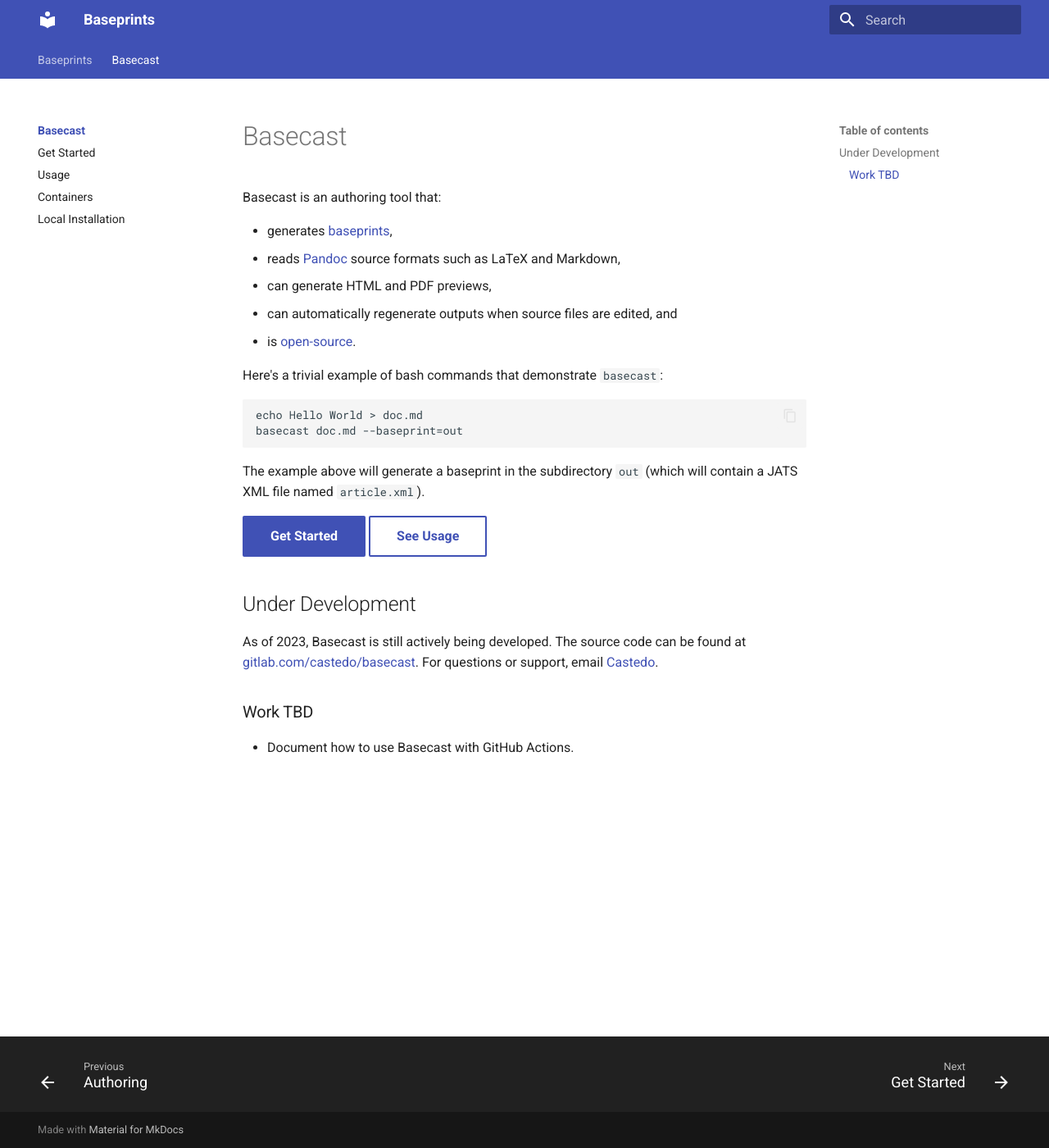
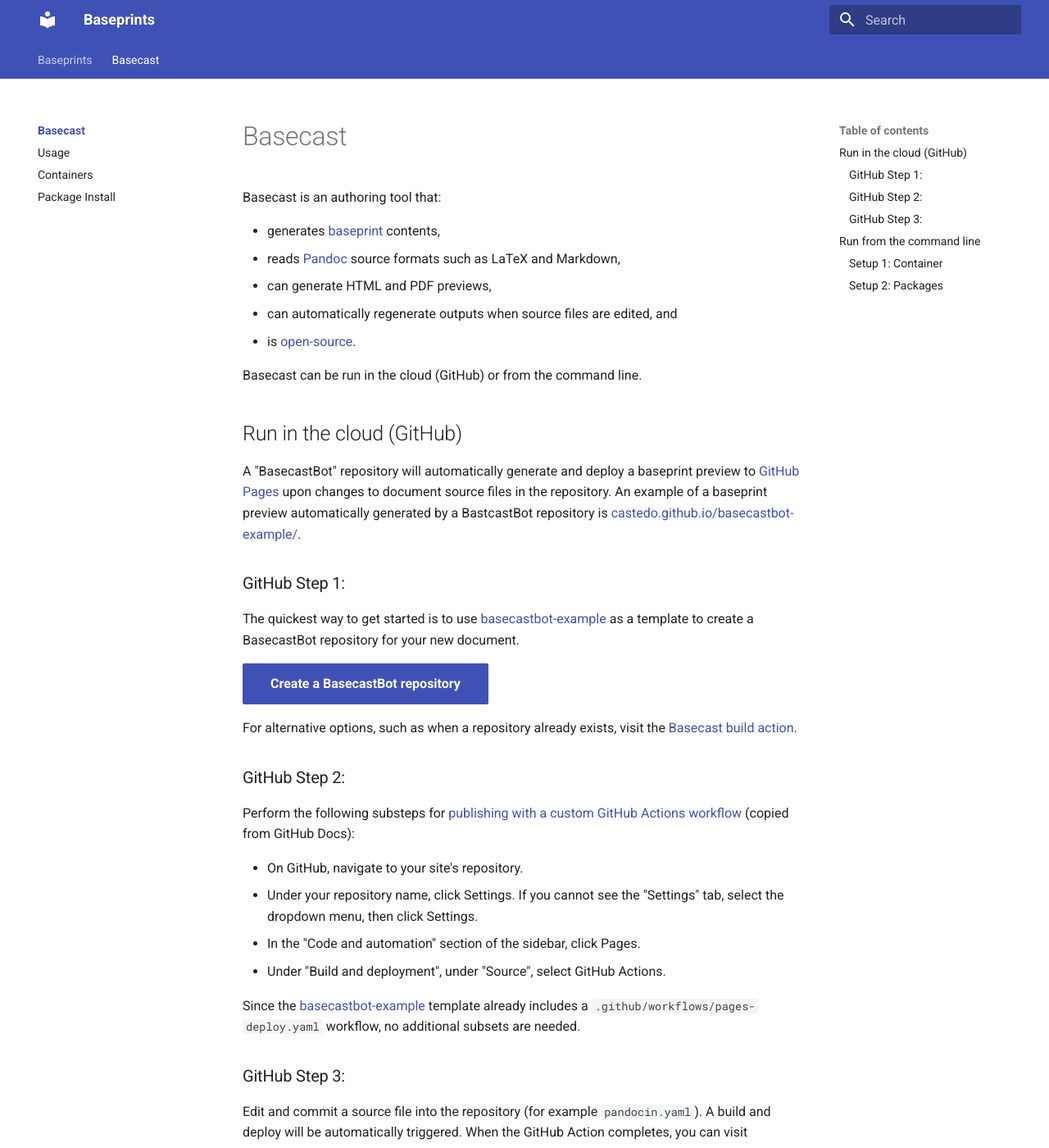
Before and after one commit to singlesourcepub/baseprints, an MkDocs documentation site: the page built from docs/basecast/index.md, in a window 1280 px wide and 1400 px high. Shown: the whole window at 82% size. Built offline with MkDocs 1.6.1 and Material for MkDocs 9.7.7, drawn with Linux system fonts in a browser that asks for light colours; some of the changed text lies outside the part shown.

Commit message:
new basecast cmd line; new GitHub Action steps

````diff
--- a/docs/basecast/index.md
+++ b/docs/basecast/index.md
@@ -2,12 +2,67 @@
 
 Basecast is an authoring tool that:
 
-* generates [baseprints](https://perm.pub/H5NOlCVM9P5Vv4LbeuwJsaME8kM),
+* generates [baseprint](https://perm.pub/H5NOlCVM9P5Vv4LbeuwJsaME8kM) contents,
 * reads [Pandoc](https://pandoc.org) source formats such as LaTeX and Markdown,
 * can generate HTML and PDF previews,
 * can automatically regenerate outputs when source files are edited, and
 * is [open-source](https://gitlab.com/castedo/basecast).
 
+Basecast can be run in the cloud (GitHub) or from the command line.
+
+
+## Run in the cloud (GitHub)
+
+A "BasecastBot" repository will automatically generate and deploy a baseprint preview to
+[GitHub Pages](https://docs.github.com/en/pages)
+upon changes to document source files in the repository.
+An example of a baseprint preview automatically generated by a BastcastBot repository is
+[castedo.github.io/basecastbot-example/](https://castedo.github.io/basecastbot-example/).
+
+
+### GitHub Step 1:
+
+The quickest way to get started is to use
+[basecastbot-example](https://github.com/castedo/basecastbot-example/)
+as a template to create a BasecastBot repository for your new document.
+
+[Create a BasecastBot repository](
+https://github.com/new?template_owner=castedo&template_name=basecastbot-example
+){ .md-button .md-button--primary target='_blank' }
+
+For alternative options, such as when a repository already exists, visit the
+[Basecast build action](https://github.com/castedo/basecast-build-action).
+
+
+### GitHub Step 2:
+
+Perform the following substeps for
+[publishing with a custom GitHub Actions workflow](https://docs.github.com/en/pages/getting-started-with-github-pages/configuring-a-publishing-source-for-your-github-pages-site#publishing-with-a-custom-github-actions-workflow)
+(copied from GitHub Docs):
+
+- On GitHub, navigate to your site's repository.
+- Under your repository name, click Settings. If you cannot see the "Settings" tab, select the dropdown menu, then click Settings.
+- In the "Code and automation" section of the sidebar, click Pages.
+- Under "Build and deployment", under "Source", select GitHub Actions.
+
+Since the [basecastbot-example](https://github.com/castedo/basecastbot-example/)
+template already includes a `.github/workflows/pages-deploy.yaml` workflow,
+no additional subsets are needed.
+
+
+### GitHub Step 3:
+
+Edit and commit a source file into the repository (for example `pandocin.yaml`).
+A build and deploy will be automatically triggered.
+When the GitHub Action completes, you can visit
+https://**username**.github.io/**repository_name**/
+to preview the baseprint as a web page and PDF.
+
+
+## Run from the command line
+
+Instead of running basecast as a GitHub Action,
+you can run basecast from the command line.
 Here's a trivial example of bash commands that demonstrate `basecast`:
 
 ```
@@ -16,19 +71,29 @@ basecast doc.md --baseprint=out
 ```
 
 The example above will generate a baseprint in the subdirectory `out`
- (which will contain a JATS XML file named `article.xml`).
+(which will contain a JATS XML file named `article.xml`).
+For more details:
 
-[Get Started](start.md){ .md-button .md-button--primary }
 [See Usage](usage.md){ .md-button }
 
+To use Basecast from the command line, it needs to be either "installed" via containers
+or installed locally.
 
-## Under Development
 
-As of 2023, Basecast is still actively being developed.
-The source code can be found at
- [gitlab.com/castedo/basecast](https://gitlab.com/castedo/basecast).
-For questions or support, email [Castedo](mailto:castedo@castedo.com).
+### Setup 1: Container
 
-### Work TBD
+Running `basecast` in an [OCI](https://opencontainers.org/){ target='_blank' }
+(Docker) container is the recommended way to try `basecast`
+because it avoids many common installation problems.
 
-* Document how to use Basecast with GitHub Actions.
+[Setup via containers](containers.md){ .md-button }
+
+
+### Setup 2: Packages
+
+Running `basecast` via a container
+will download and cache almost a gigabyte of container image data.
+Installing `basecast` directly will consume much less disk space.
+However, installing packages locally is more difficult and might not work.
+
+[Install packages](install.md){ .md-button }
--- a/mkdocs.yml
+++ b/mkdocs.yml
@@ -2,7 +2,6 @@ site_name: Baseprints
 theme:
   name: material
   features:
-    - navigation.tabs
     - content.code.copy
     - navigation.footer
     - navigation.indexes
@@ -17,7 +16,6 @@ nav:
     - Authoring: author.md
   - Basecast:
     - basecast/index.md
-    - Get Started: basecast/start.md
     - Usage: basecast/usage.md
     - Containers: basecast/containers.md
-    - Local Installation: basecast/install.md
+    - Package Install: basecast/install.md
````
Also changed, not shown: docs/basecast/containers.md (+1 -1 lines), docs/basecast/install.md (+1 -1 lines), docs/basecast/start.md (deleted, +0 -31 lines), docs/basecast/usage.md (+12 -18 lines).
